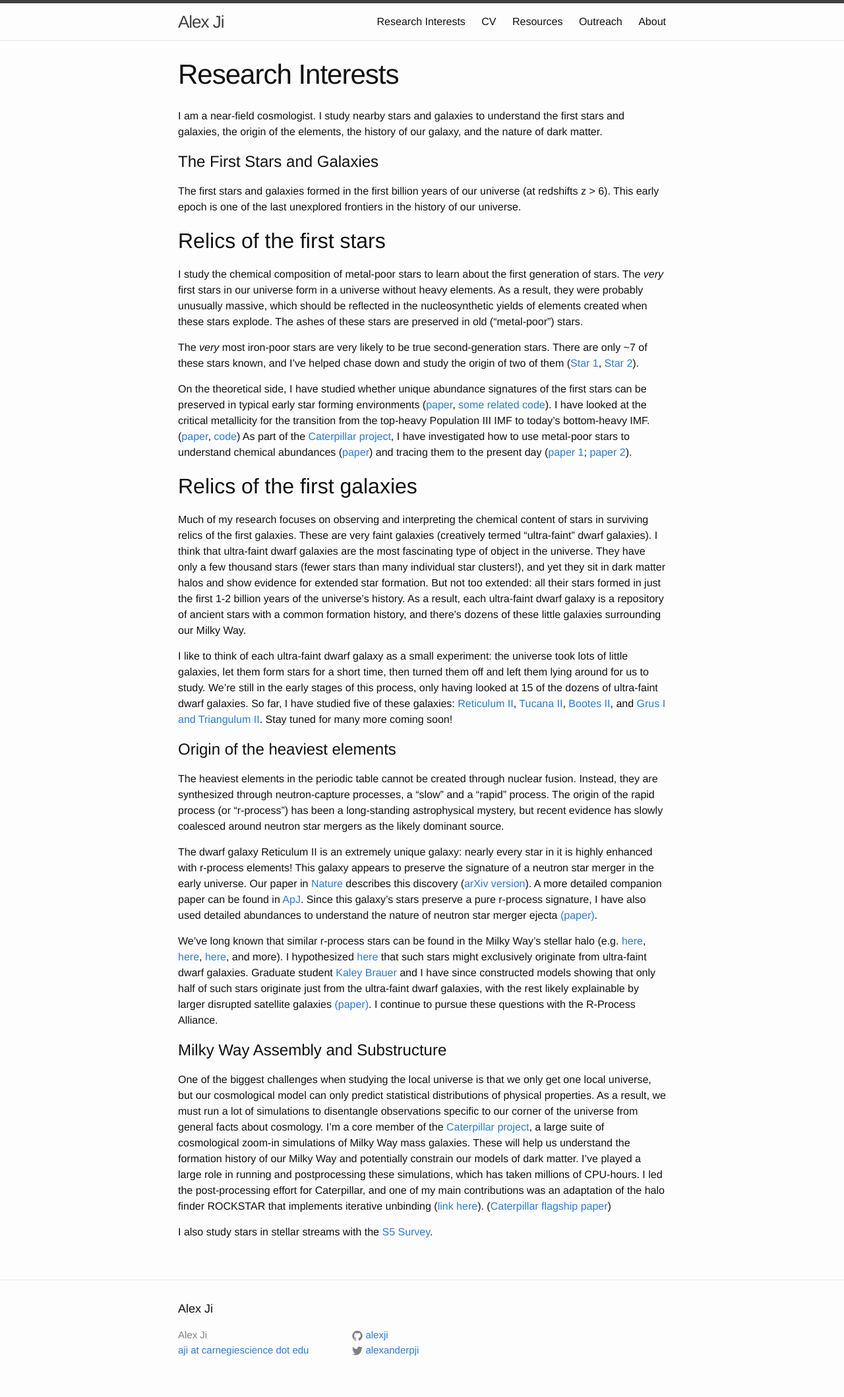
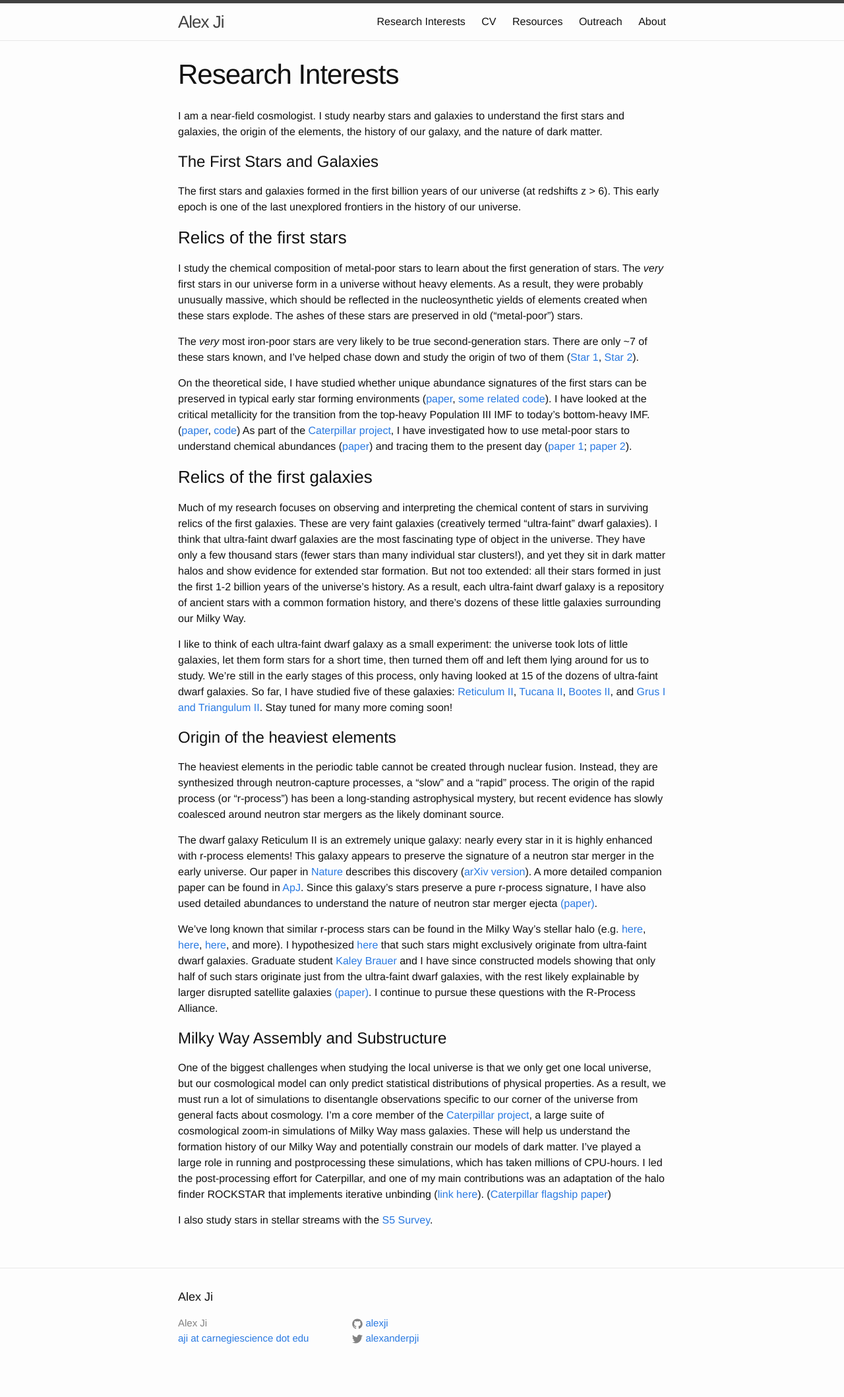
Before and after one commit to alexji/alexji.github.io, a Jekyll site: the page built from research_interests.md, in a window 1280 px wide. Shown: the whole page at 66% size. Built offline with Jekyll 4.4.1, drawn with Linux system fonts in a browser that asks for light colours.

Commit message:
Title change

```diff
--- a/research_interests.md
+++ b/research_interests.md
@@ -11,7 +11,7 @@ I am a near-field cosmologist. I study nearby stars and galaxies to understand t
 The first stars and galaxies formed in the first billion years of our universe (at redshifts z > 6).
 This early epoch is one of the last unexplored frontiers in the history of our universe.
 
-## Relics of the first stars
+### Relics of the first stars
 I study the chemical composition of metal-poor stars to learn about the first generation of stars.
 The _very_ first stars in our universe form in a universe without heavy elements.
 As a result, they were probably unusually massive, which should be reflected in the nucleosynthetic yields of elements created when these stars explode.
@@ -25,7 +25,7 @@ I have looked at the critical metallicity for the transition from the top-heavy
 <!--[//]: # (We proposed an observational criterion to assess the role of dust thermal cooling in creating the first low-mass stars. )-->
 As part of the [Caterpillar project](http://www.caterpillarproject.org), I have investigated how to use metal-poor stars to understand chemical abundances ([paper](https://arxiv.org/abs/1801.05044)) and tracing them to the present day ([paper 1](https://arxiv.org/abs/1611.00759); [paper 2](https://arxiv.org/abs/1712.03967)).
 
-## Relics of the first galaxies
+### Relics of the first galaxies
 Much of my research focuses on observing and interpreting the chemical content of stars in surviving relics of the first galaxies.
 These are very faint galaxies (creatively termed "ultra-faint" dwarf galaxies).
 I think that ultra-faint dwarf galaxies are the most fascinating type of object in the universe.
```
